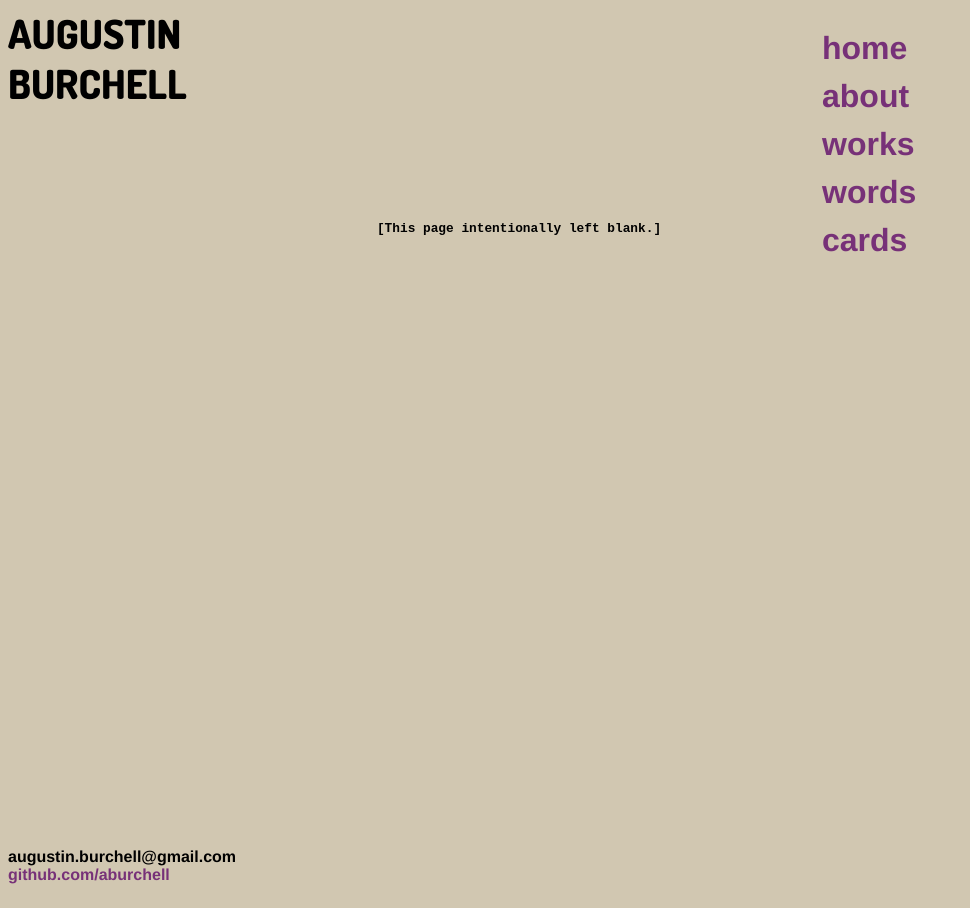
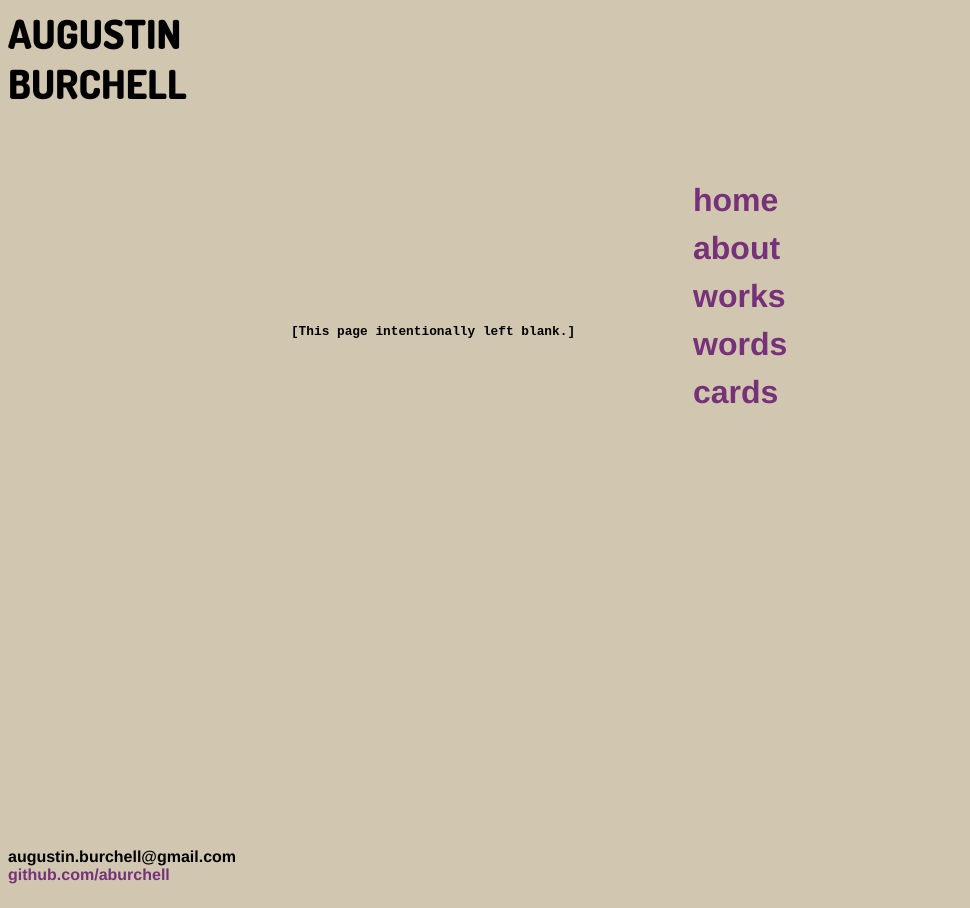
Before and after one commit to aburchell/aburchell.github.io, a Jekyll site: the page built from index.html, in a window 1280 px wide. Shown: the whole page, without its empty margins (0-970 px from the left). Built offline with Jekyll 4.4.1, drawn with Linux system fonts in a browser that asks for light colours.

Commit message:
changed grid a bit

```diff
--- a/css/main.css
+++ b/css/main.css
@@ -3,13 +3,14 @@
 html {
     height: 100%;
     width: 100%;
-    overflow: hidden;
+    /*overflow: hidden;*/
 }
 body {
     height: 100%;
     width: 100%;
     font-family:'Sans-Serif';
     background-color: #D1C7B1;
+    /*position: fixed;*/
 }
 
 .wrapper {
@@ -33,11 +34,8 @@ body {
 @media (min-width: 500px) {
     .wrapper {
         display: grid;
-        grid-template-columns: 1fr 1fr 1fr 1fr 1fr;
-        /*grid-template-rows: 1fr 0.5fr 3.5fr 1fr;*/
-        grid-template-rows: 10% 10% auto 10%;
-        /*grid-template-areas: "header . . nav" ". pageHead . ." ". content content ." "footer footer footer footer";*/
-        /*overflow: hidden;*/
+        grid-template-columns: 1fr 1fr 1fr 1fr 1fr 1fr;
+        grid-template-rows: repeat(6, 1fr);
         justify-content: center;
         z-index: -2;
         grid-gap: 10px;
@@ -53,7 +51,7 @@ body {
 
     .main-nav {
         /*grid-area: nav;*/
-        grid-row: 1/-1;
+        grid-row: 2/4;
         grid-column: 4;
         z-index: 2;
         position: sticky;
@@ -67,7 +65,7 @@ body {
         z-index: 1;
         position: sticky;
         /*top: 0px;*/
-        align: end;
+        align: right;
         font-family: 'Dosis';
         font-size: 1.75em;
     }
```
